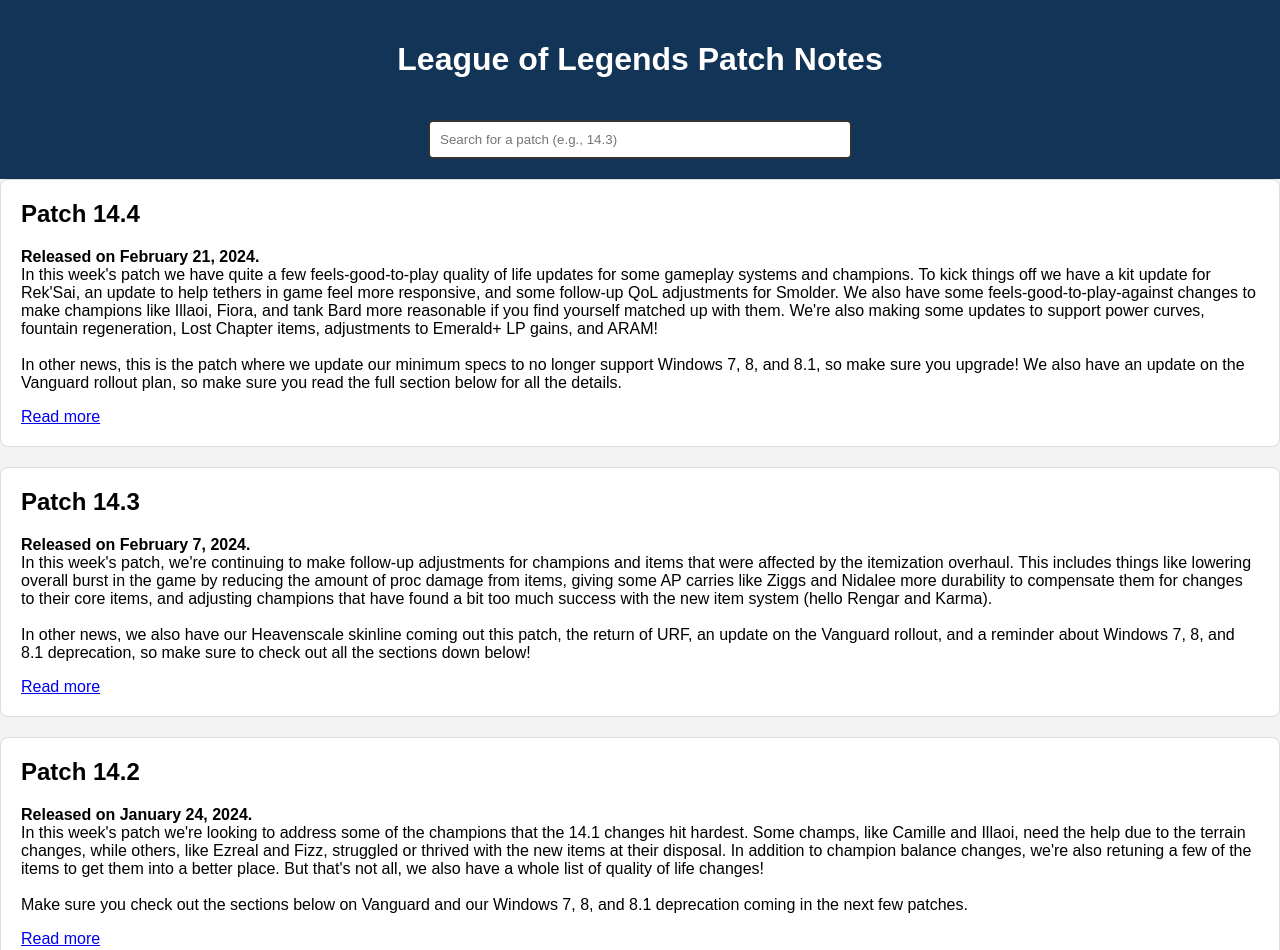
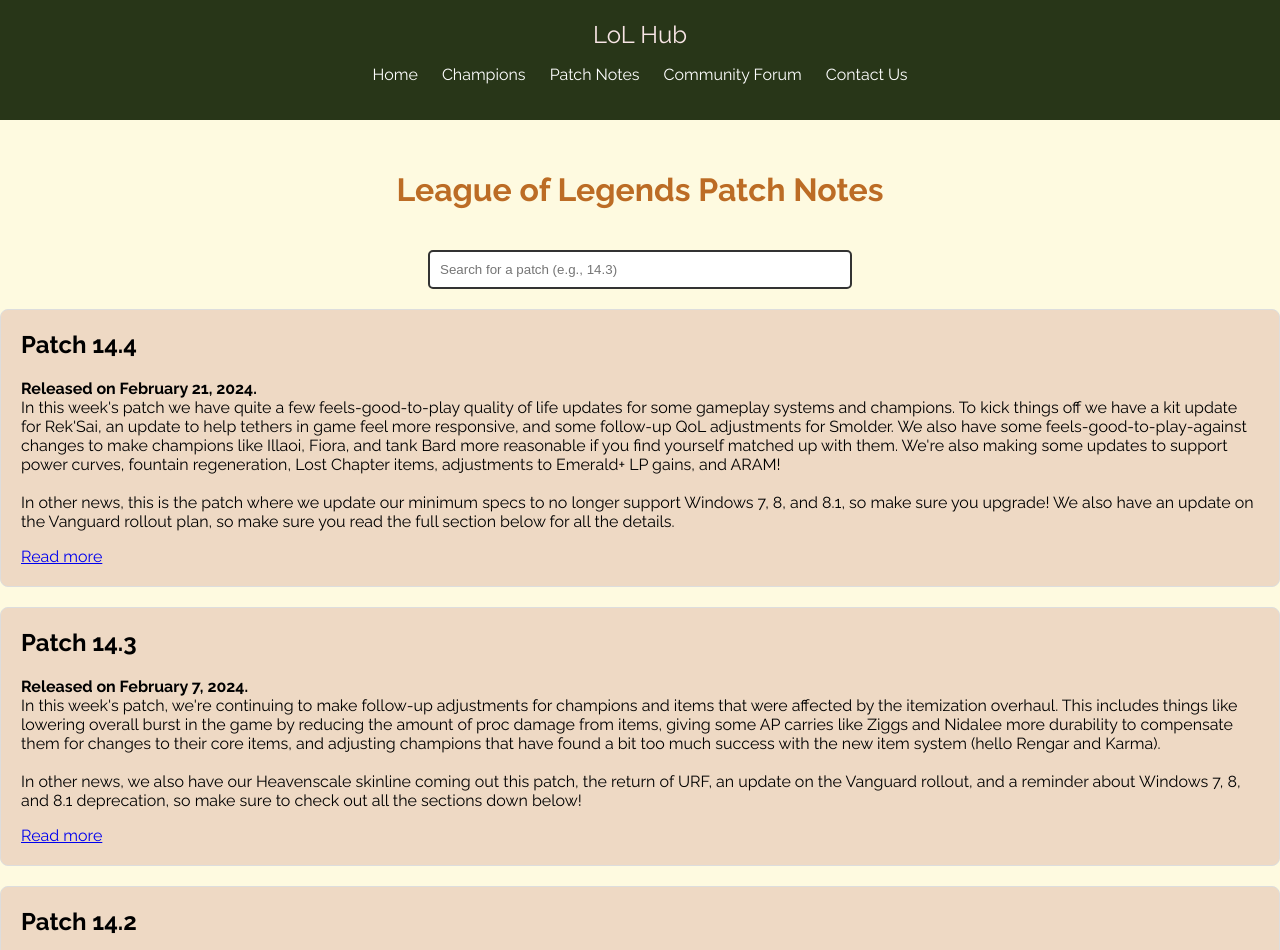
Before and after one commit to huandrew02/lolhub, a website: page public/html/patchNotes.html in a window 1280 px wide. Shown: the top 950 px of the page. Drawn offline with Linux system fonts and the light colour scheme.

Commit message:
added colors and searchbar for champions page

```diff
--- a/public/css/champions_style.css
+++ b/public/css/champions_style.css
@@ -1,3 +1,20 @@
+.title {
+    margin-top: 10px;
+    color: var(--strong-orange);
+    padding: 20px 0;
+    text-align: center;
+}
+
+#searchBar {
+    margin-top: 20px;
+    padding: 10px;
+    width: 90%;
+    max-width: 400px;
+    border: 2px solid #333;
+    border-radius: 5px;
+}
+
+
 .champions-grid {
     display: grid;
     grid-template-columns: repeat(auto-fit, minmax(200px, 1fr));
@@ -6,7 +23,14 @@
 }
 
 .champion-card {
-    background: #fff;
+    background: #eed9c4;
+    padding: 10px;
+    margin: 10px;
+    width: 200px;
+    display: flex;
+    align-items: center;
+    justify-content: center;
+    flex-direction: column;
     border: 1px solid #ddd;
     border-radius: 8px;
     overflow: hidden;
@@ -37,7 +61,7 @@
 
 /* Popup Content Box */
 .popup-content {
-    background-color: white;
+    background-color: var(--soft-orange);
     display: flex;
     flex-direction: column;
     max-width: 80%;
--- a/public/css/home_style.css
+++ b/public/css/home_style.css
@@ -1,40 +1,11 @@
-body {
-    font-family: Arial, sans-serif;
-}
-
-header {
-    background-color: #000;
-    color: #fff;
-    padding: 20px;
-    text-align: center;
-}
-
-header .logo {
-    font-size: 24px;
-}
-
-nav ul {
-    list-style-type: none;
-    padding: 0;
-}
-
-nav ul li {
-    display: inline;
-    margin: 0 10px;
-}
-
-nav ul li a {
-    color: #fff;
-    text-decoration: none;
-}
 
 .banner {
     position: relative;
     overflow: hidden;
-    height: 500px; /* Example height, adjust as necessary */
-  }
+    height: 400px; /* Example height, adjust as necessary */
+}
 
-  #bannerVideo {
+#bannerVideo {
     position: absolute;
     top: 50%;
     left: 50%;
@@ -43,15 +14,15 @@
     transform: translate(-50%, -50%);
     min-width: 100%;
     z-index: -1; /* Ensures the video stays in the background */
-  }
+}
 
-  .banner-content {
+.banner-content {
     position: relative;
     z-index: 1; /* Ensures text appears above the video */
     color: #ffffff; /* Ensures text is readable over the video */
     text-align: center; /* Centers the text */
     padding: 50px 20px; /* Adds padding around the text */
-  }
+}
 
 
 
--- /dev/null
+++ b/public/css/navbar.css
@@ -0,0 +1,44 @@
+header {
+    background-color: var(--dark);
+    color: #f8e5e5;
+    padding: 20px;
+    text-align: center;
+}
+
+body {
+    font-family: "Raleway", sans-serif;
+    font-optical-sizing: auto;
+    font-style: normal;
+    margin: 0;
+    padding: 0;
+    background-color: var(--cream);
+}
+
+
+header .logo {
+    font-size: 24px;
+}
+
+footer {
+    background-color: var(--dark);
+}
+
+nav {
+    margin: 0;
+    padding: 0;
+}
+
+nav ul {
+    list-style-type: none;
+    padding: 0;
+}
+
+nav ul li {
+    display: inline;
+    margin: 0 10px;
+}
+
+nav ul li a {
+    color: #fff;
+    text-decoration: none;
+}
--- /dev/null
+++ b/public/css/palatte.css
@@ -0,0 +1,8 @@
+:root{
+    /* CSS HEX */
+    --mod-dark:#606c38;
+    --dark: #283618;
+    --cream: #fefae0;
+    --soft-orange: #dda15e;
+    --strong-orange: #bc6c25;
+}
--- a/public/css/patchNotes.css
+++ b/public/css/patchNotes.css
@@ -1,13 +1,6 @@
-body {
-    font-family: Arial, sans-serif;
-    background-color: #f3f3f3;
-    margin: 0;
-    padding: 0;
-}
-
-header {
-    background-color: #123456;
-    color: #ffffff;
+.title {
+    margin-top: 10px;
+    color: var(--strong-orange);
     padding: 20px 0;
     text-align: center;
 }
@@ -23,7 +16,7 @@
 }
 
 .patch {
-    background-color: #ffffff;
+    background-color: #eed9c4;
     border: 1px solid #dddddd;
     padding: 20px;
     border-radius: 8px;
@@ -44,4 +37,4 @@
     max-width: 400px;
     border: 2px solid #333;
     border-radius: 5px;
-  }
+}
--- a/public/html/patchNotes.html
+++ b/public/html/patchNotes.html
@@ -4,12 +4,29 @@
     <meta charset="UTF-8">
     <title>League of Legends Patch Notes</title>
     <link rel="stylesheet" href="../css/patchNotes.css">
+    <link rel="stylesheet" href="../css/navbar.css">
+    <link rel="stylesheet" href="../css/palatte.css">
+    <link href="https://fonts.googleapis.com/css2?family=Raleway:ital,wght@0,100..900;1,100..900&display=swap" rel="stylesheet">
 </head>
 <body>
+
     <header>
+        <div class="logo">LoL Hub</div>
+        <nav>
+            <ul>
+                <li><a href="../html/index.html">Home</a></li>
+                <li><a href="../html/champions.html">Champions</a></li>
+                <li><a href="../html/patchNotes.html">Patch Notes</a></li>
+                <li><a href="../html/community.html">Community Forum</a></li>
+                <li><a href="../html/contact.html">Contact Us</a></li>
+            </ul>
+        </nav>
+    </header>
+
+    <div class="title">
         <h1>League of Legends Patch Notes</h1>
         <input type="text" id="searchBar" placeholder="Search for a patch (e.g., 14.3)" oninput="searchPatches()">
-    </header>
+    </div>
     <section class="patch-list" id="patchList">
         <!-- Patch notes will be inserted here via JavaScript -->
     </section>
```
Also changed, not shown: public/html/champions.html (+20 -0 lines), public/html/index.html (+3 -0 lines), public/js/champions.js (+20 -10 lines).
